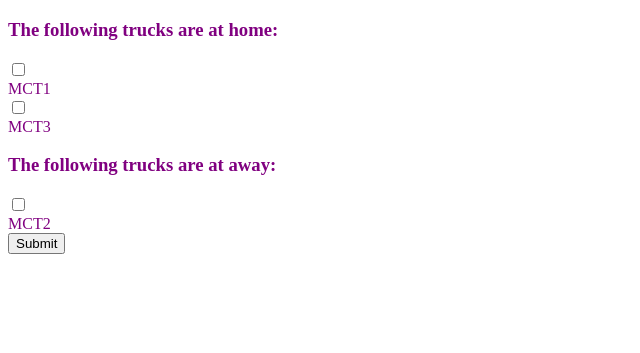
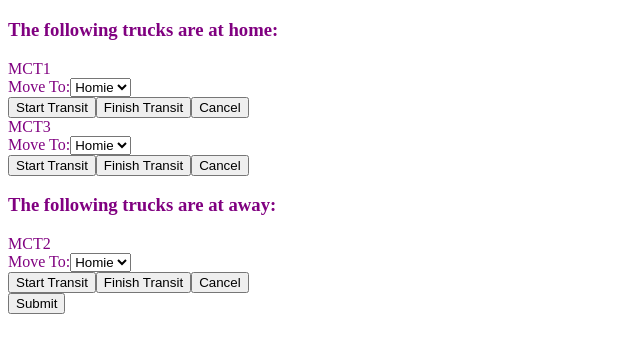
Before and after one commit to jmhawk24/gatsby-intro, a Gatsby site: page / in a window 1280 px wide. Shown: the part 61-414 px from the top of the page, without its empty margins (0-640 px from the left). Built offline with nearby package versions, Linux system fonts and the light colour scheme; Gatsby itself is replaced by a stand-in of ours.

Commit message:
new button bar style

```diff
--- /dev/null
+++ b/src/components/finished.js
@@ -0,0 +1,11 @@
+import React from 'react';
+
+class Finished extends React.Component {
+    render() {
+        return (
+            <span style={ {display: `none`} }>Finished!!</span>
+        );
+    }
+}
+
+export default Finished;
--- a/src/components/location.js
+++ b/src/components/location.js
@@ -1,5 +1,6 @@
 import React from 'react';
 import Checkbox from './utility/checkbox'
+import Truck from './truck'
 
 const trucks = [
     {id: 1, name: "MCT1", location_id: 1},
@@ -19,8 +20,8 @@ export default function Location(props) {
             .map((truck) => {
                 return (
                     <div key={truck.id}>
-                        <Checkbox  />
-                        {truck.name}
+
+                        <Truck name={truck.name} />
                     </div>
                     );
             })
--- /dev/null
+++ b/src/components/truck.js
@@ -0,0 +1,62 @@
+import React from 'react';
+import Finished from './finished';
+
+class Truck extends React.Component {
+    constructor(props) {
+        super();
+        this.state = {currentLocation: 0, inTransit: 0}
+
+        this.moveToTransit = this.moveToTransit.bind(this);
+        this.moveOutOfTransit = this.moveOutOfTransit.bind(this);
+        this.finishTransit = this.finishTransit.bind(this);
+    }
+
+    moveToTransit(e) {
+        e.preventDefault();
+        this.setState(state => ({
+            inTransit: 1
+        }));
+        console.log(this.state.inTransit);
+    }
+
+    moveOutOfTransit(e) {
+        e.preventDefault();
+        this.setState(state => ({
+            inTransit: 0
+        }));
+        console.log(this.state.inTransit);
+    }
+
+    finishTransit(e) {
+        e.preventDefault();
+
+    }
+
+    render() {
+        return (
+            <div class="">
+                {this.props.name}
+                <div>
+                    Move To:
+                    <select>
+                        <option>Homie</option>
+                        <option>Foe</option>
+                    </select>
+                </div>
+                <button type="submit" onClick={this.moveToTransit} >
+                    Start Transit
+                </button>
+                <button onClick={this.finishTransit}>
+                    Finish Transit
+                </button>
+                <button onClick={this.moveOutOfTransit} >
+                    Cancel
+                </button>
+                <Finished />
+
+            </div>
+        );
+    }
+}
+
+export default Truck;
```
